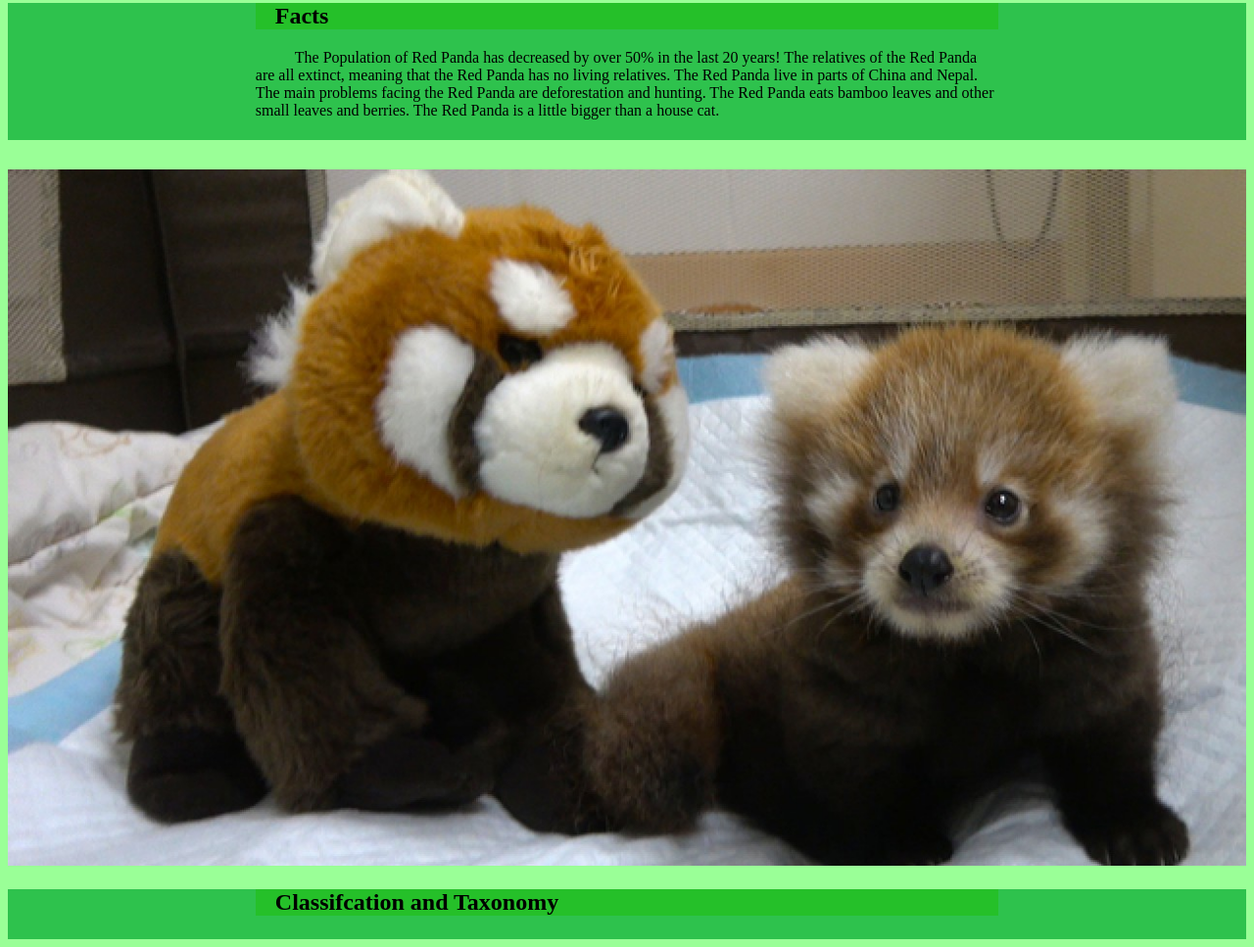
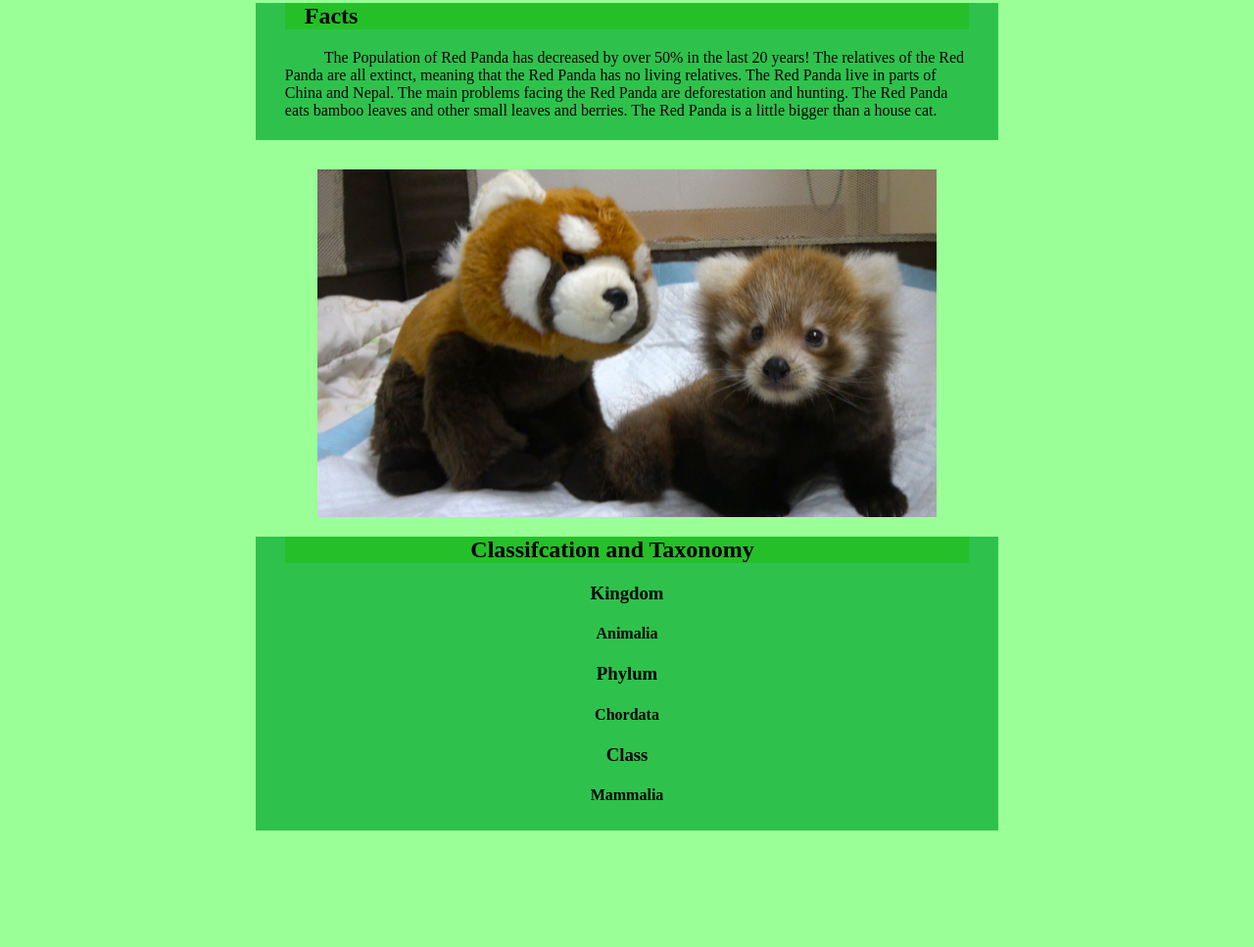
Before and after one commit to RedPanda234/RedPanda234.github.io, a plain HTML site: page index.html in a window 1280 px wide. Shown: the part 867-1834 px from the top of the page at 98% size. After the commit the page ends 1723 px from the top, so only its background shows below. Drawn offline with Linux system fonts and the light colour scheme.

Commit message:
Update 4

```diff
--- a/index.html
+++ b/index.html
@@ -1,5 +1,20 @@
 <!DOCTYPE html>
 <html>
+    <script>
+window.onscroll = function() {myFunction()};
+
+var header = document.getElementById("myHeader");
+
+var sticky = header.offsetTop;
+
+function myFunction() {
+  if (window.pageYOffset > sticky) {
+    header.classList.add("sticky");
+  } else {
+    header.classList.remove("sticky");
+  }
+}
+    </script>
     <link href="main.css" rel="stylesheet"
     <body margin: 0px>
         <div class="container">
@@ -8,7 +23,7 @@
             <div class="centered" id="imageText">Red Pandas</div>
             </h1>
         </div>
-        <div class="links">
+        <div class="links" class="header" id="myHeader">
         <a href="#Facts" class="link">Facts</a>
         <a href="#Class" class="link">Classification and Taxonomy</a>
         <a href="Sources.html" class="link">Sources</a>
@@ -17,9 +32,15 @@
             <h2 class="Headers" id="Facts">Facts</h2>
                 <p style="text-indent: 40px" >The Population of Red Panda has decreased by over 50% in the last 20 years! The relatives of the Red Panda are all extinct, meaning that the Red Panda has no living relatives. The Red Panda live in parts of China and Nepal. The main problems facing the Red Panda are deforestation and hunting. The Red Panda eats bamboo leaves and other small leaves and berries. The Red Panda is a little bigger than a house cat.</p>
         </div>
-        <img src="Images/Cute%20Baby%20Panda.jpg" alt="Cute Baby Red Panda" style="width: 100%" id="BodyImage">
-        <div class="Information">
+        <img src="Images/Cute%20Baby%20Panda.jpg" alt="Cute Baby Red Panda" id="BodyImage">
+        <div class="CT">
             <h2 class="Headers"  id="Class">Classifcation and Taxonomy</h2>
+            <h3>Kingdom</h3>
+            <h4>Animalia</h4>
+            <h3>Phylum</h3>
+            <h4>Chordata</h4>
+            <h3>Class</h3>
+            <h4>Mammalia</h4>
         </div>
     </body>
 </html>
--- a/main.css
+++ b/main.css
@@ -31,7 +31,8 @@ body{
 
 .Information{
     background-color: #2EC24D;
-    padding: 0px 20% 5px 20% ;
+    padding: 0px 30px 5px 30px ;
+    margin: 0px 20% 0px 20%;
 
 
 }
@@ -61,4 +62,21 @@ a{
 
 #BodyImage{
     padding-top: 30px;
+    margin-left: auto;
+    margin-right: auto;
+    width: 50%;
+    display: block;
 }
+
+.sticky {
+    position: fixed;
+    top: 0;
+    width: 100%
+}
+
+.CT{
+    background-color: #2EC24D;
+    padding: 0px 30px 5px 30px ;
+    margin: 0px 20% 0px 20%;
+    text-align: center;
+}
```
